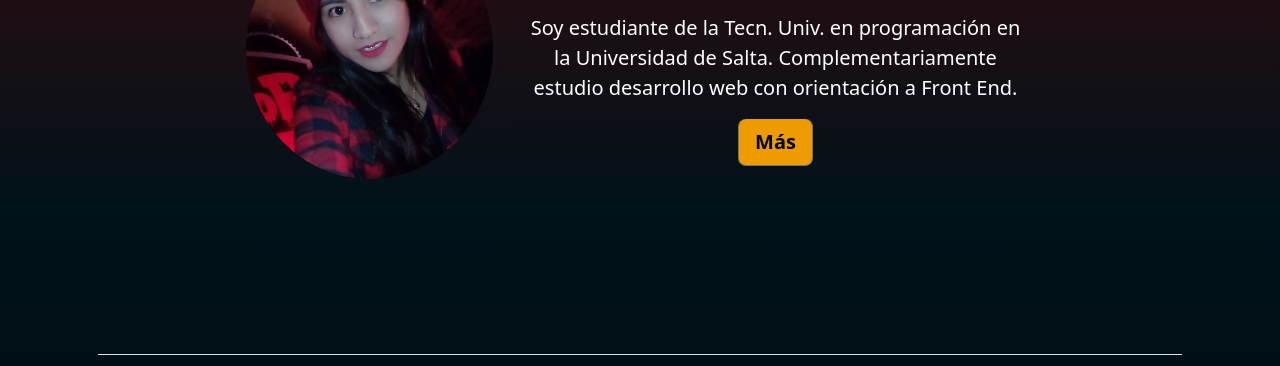
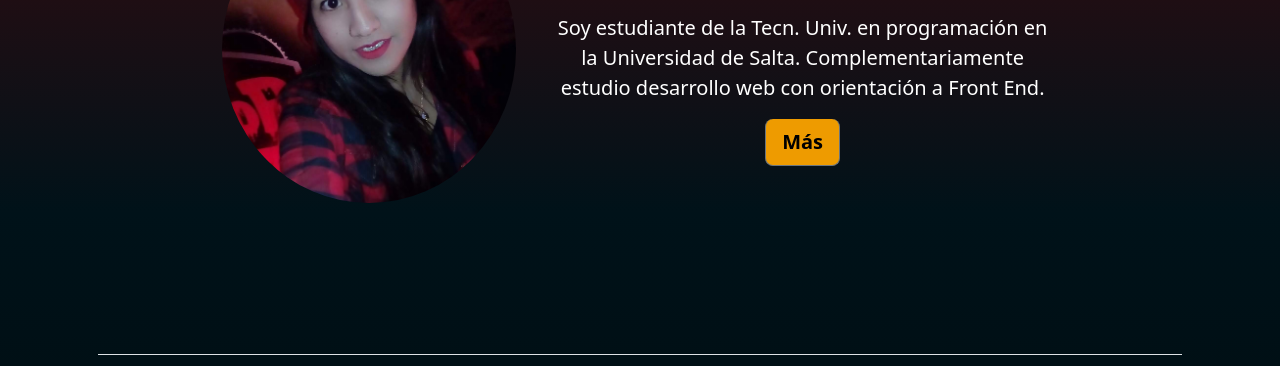
Before and after one commit to Naikl12/ID-Card, a plain HTML site: page index.html in a window 1280 px wide. Shown: the part 347-713 px from the top of the page. Drawn offline with nearby package versions, Linux system fonts and the light colour scheme.

Commit message:
correccion de imagen

```diff
--- a/index.html
+++ b/index.html
@@ -54,7 +54,7 @@
 
 
         <div class="row justify-content-center align-items-center">
-          <section class="w-25 col-12 col-xl-6">
+          <section class="px-3 w-50 col-12 col-xl-6 cont-img">
             <img src="./img/foto.jpeg" class="img-fluid rounded-circle" alt="">
           </section>
           <section class="px-3 col-auto col-xl-6">
--- a/styles/style.css
+++ b/styles/style.css
@@ -25,3 +25,9 @@ body{
     background: rgb(0,18,25);
     background: linear-gradient(0deg, rgba(0,18,25,1) 1%, rgba(0,18,25,1) 54%, rgba(77,8,11,1) 100%);
 }
+
+@media (min-width: 1140px) {
+    .cont-img{
+        max-width: 30%;
+    }
+}
```
